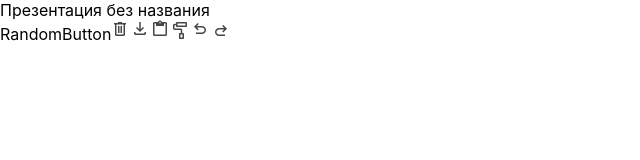
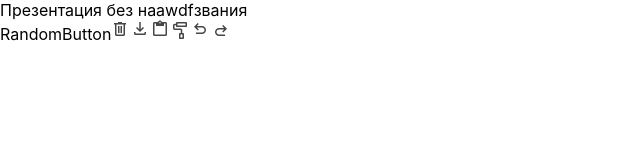
Before and after one commit to Spider-has/KozlovSlides, a React (Create React App) app: page / in a window 1280 px wide. Shown: the top 160 px of the page, without its empty margins (0-640 px from the left). Built offline with nearby package versions, Linux system fonts and the light colour scheme.

Commit message:
Update PresentationSettingsBar.tsx

```diff
--- a/src/components/presentationSettingsBar/PresentationSettingsBar.tsx
+++ b/src/components/presentationSettingsBar/PresentationSettingsBar.tsx
@@ -1,5 +1,5 @@
 const Title = () => {
-    return <div>Презентация без названия</div>;
+    return <div>Презентация без наawdfзвания</div>;
 };
 
 export { Title };
```
